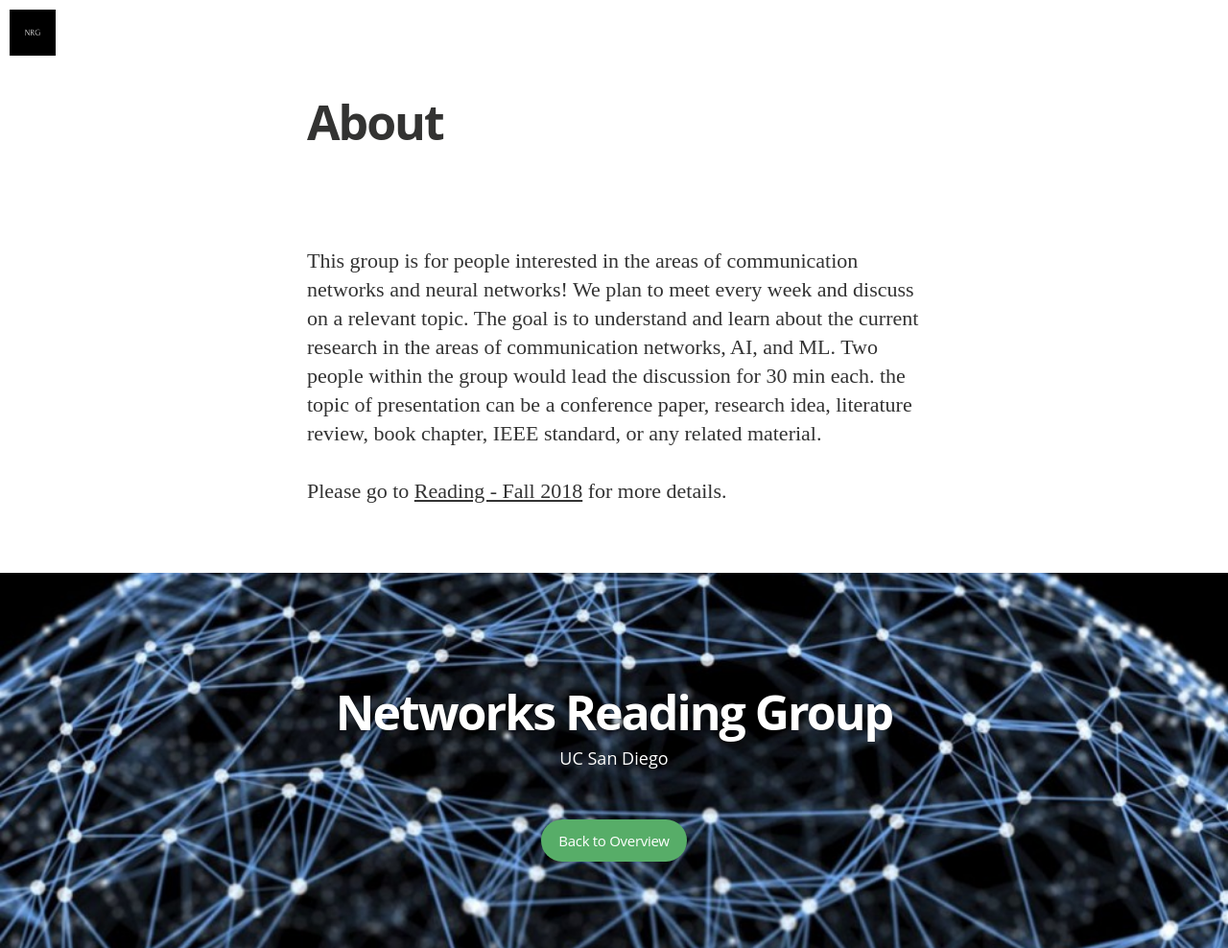
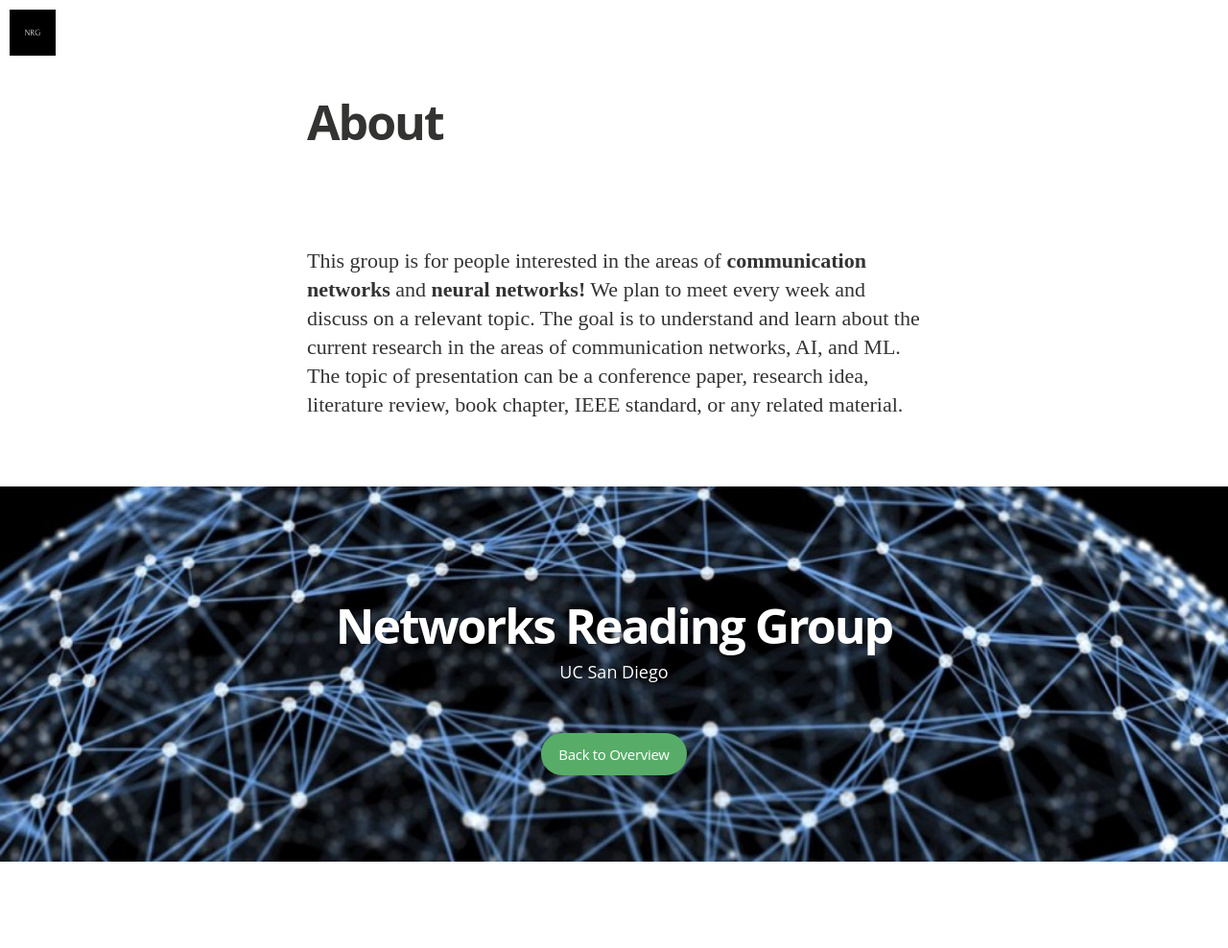
Before and after one commit to nrgucsd/nrgucsd.github.io, a Jekyll site: the page built from about.md, in a window 1280 px wide. Shown: the whole page at 96% size. Built offline with Jekyll 4.4.1, drawn with Linux system fonts in a browser that asks for light colours; nearby versions of some CDN libraries; some web fonts are replaced; after the commit the page ends 900 px from its top, so only the background shows below that.

Commit message:
Update about.md

```diff
--- a/about.md
+++ b/about.md
@@ -3,6 +3,6 @@ layout: page
 title: About
 permalink: /about/
 ---
-This group is for people interested in the areas of communication networks and neural networks! We plan to meet every week and discuss on a relevant topic. The goal is to understand and learn about the current research in the areas of communication networks, AI, and ML. Two people within the group would lead the discussion for 30 min each. the topic of presentation can be a conference paper, research idea, literature review, book chapter, IEEE standard, or any related material.
+This group is for people interested in the areas of **communication networks** and **neural networks!** We plan to meet every week and discuss on a relevant topic. The goal is to understand and learn about the current research in the areas of communication networks, AI, and ML. The topic of presentation can be a conference paper, research idea, literature review, book chapter, IEEE standard, or any related material.
 
-Please go to [Reading - Fall 2018](https://nrgucsd.github.io/2018/09/01/Reading-Fall2018.html) for more details.
+<!--Please go to [Reading - Fall 2018](https://nrgucsd.github.io/2018/09/01/Reading-Fall2018.html) for more details.-->
```
